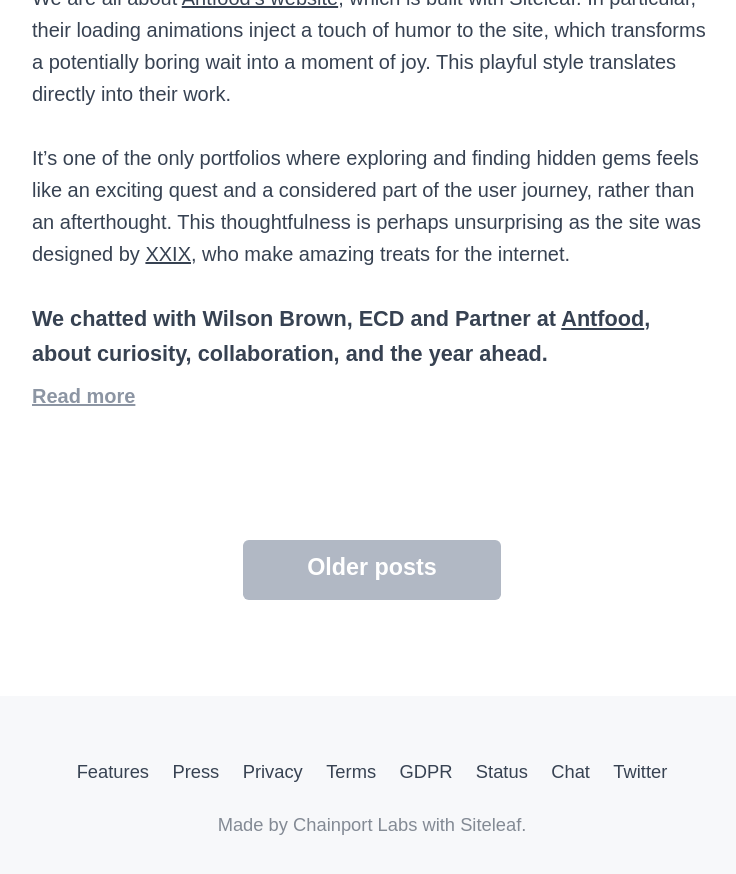
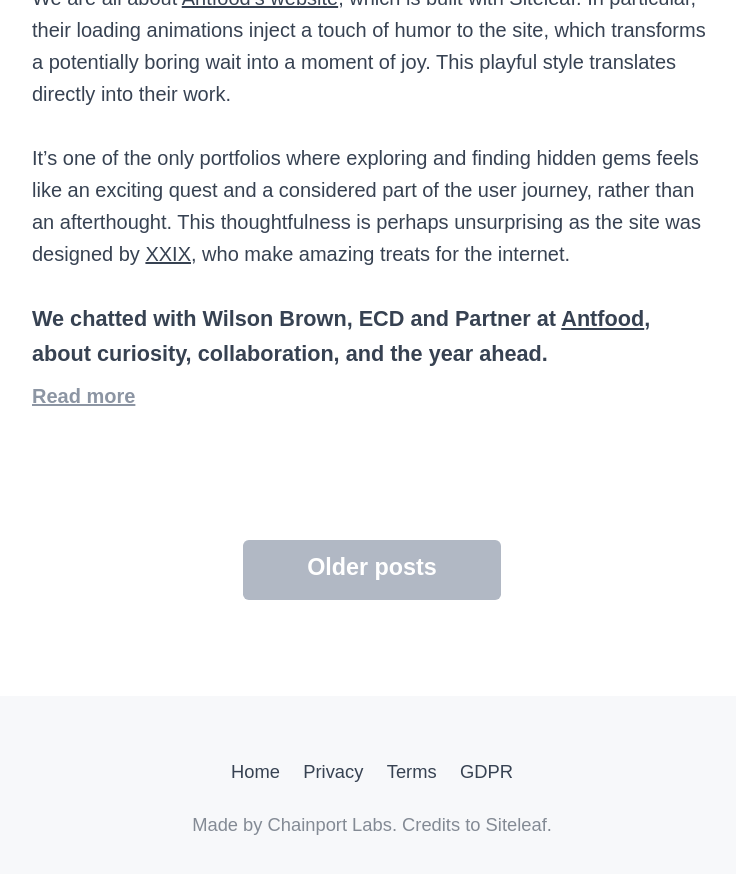
Before and after one commit to sundaywork/chainport_insights, a Jekyll site: the page built from index.markdown, in a window 1280 px wide and 900 px high, scrolled down 3103 px. Shown: the top 874 px of the window, without its empty margins (268-1004 px from the left). Built offline with Jekyll 4.4.1, drawn with Linux system fonts in a browser that asks for light colours; some web fonts are replaced.

Commit message:
Style fixing

```diff
--- a/404.html
+++ b/404.html
@@ -1,9 +1,6 @@
 ---
 title: Sorry, that page doesn’t exist
 permalink: "/404.html"
-subtitle: Get <a href="http://learn.siteleaf.com/" class="link--underline">help</a>,
-  visit the <a href="http://v1.siteleaf.com/help/" class="link--underline">v1 docs</a>,
-  or head <a href="/" class="link--underline">home</a>.
 layout: fourOhFour
 extended_header: true
 ---
--- a/_config.yml
+++ b/_config.yml
@@ -75,20 +75,13 @@ twitter:
 logo: "/assets/logo.png"
 future: true
 header_nav:
-  Blog: "/blog/"
-  Gallery: "/gallery/"
+  Blog: "/"
   Plans: "/plans/"
-  Learn: http://learn.siteleaf.com
-  Log in: https://manage.siteleaf.com
 footer_nav:
-  Features: "/features/"
-  Press: http://siteleaf.dropmark.com/326718
+  Home: "https://chainport.nz"
   Privacy: "/privacy/"
   Terms: "/terms/"
   GDPR: "/gdpr/"
-  Status: http://status.siteleaf.com
-  Chat: http://chat.siteleaf.com
-  Twitter: https://twitter.com/siteleaf
 scripts: '<script type="text/javascript">!function(e,t,n){function a(){var e=t.getElementsByTagName("script")[0],n=t.createElement("script");n.type="text/javascript",n.async=!0,n.src="https://beacon-v2.helpscout.net",e.parentNode.insertBefore(n,e)}if(e.Beacon=n=function(t,n,a){e.Beacon.readyQueue.push({method:t,options:n,data:a})},n.readyQueue=[],"complete"===t.readyState)return
   a();e.attachEvent?e.attachEvent("onload",a):e.addEventListener("load",a,!1)}(window,document,window.Beacon||function(){});</script><script>window.Beacon(''init'',
   ''13d71c30-bf3c-49d8-a515-60646ded4459'')</script>
--- a/_includes/footer.html
+++ b/_includes/footer.html
@@ -7,6 +7,6 @@
       </li>
       {% endfor %}
     </ul>
-    <span class="footer__madeBy">Made by <a href="https://chainport.nz">Chainport Labs</a> with <a href="https://github.com/siteleaf/siteleaf.com">Siteleaf</a>.</span>
+    <span class="footer__madeBy">Made by <a href="https://chainport.nz">Chainport Labs</a>. Credits to <a href="https://github.com/siteleaf/siteleaf.com">Siteleaf</a>.</span>
   </footer>
 </div>
--- a/_includes/header.html
+++ b/_includes/header.html
@@ -61,9 +61,9 @@
           <a href="{{ item.url }}" class="mobileNav__link">{{ item.title }}</a>
         </li>
         {% endfor %}
-        <li class="mobileNav__item">
+        <!--li class="mobileNav__item">
           <a href="https://manage.siteleaf.com/signup" class="mobileNav__link">Sign up</a>
-        </li>
+        </li-->
       </ul>
     </header>
   </nav>
```
